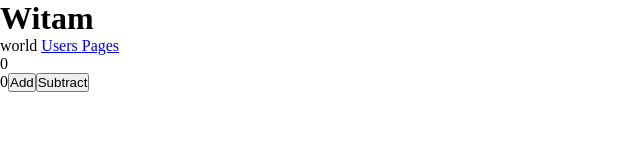
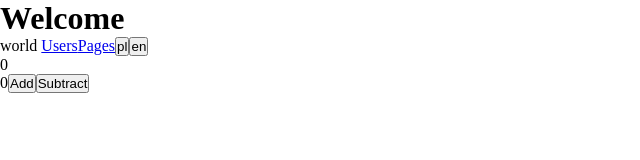
Before and after one commit to Mvtthew/nuxt3-testing-app, a Nuxt app: page / in a window 1280 px wide. Shown: the top 160 px of the page, without its empty margins (0-640 px from the left). Built offline with nearby package versions, Linux system fonts and the light colour scheme.

Commit message:
:wrench: Locales example

```diff
--- /dev/null
+++ b/composables/useLocales.ts
@@ -0,0 +1,24 @@
+import localesEn from '~~/locales/localesEn';
+import localesPl from '~~/locales/localesPl';
+
+export const useLocales = () => {
+
+    const locales = useState(
+        'locales',
+        () => localesEn,
+    );
+
+    const changeLocales = (localeCode: string) => {
+        switch (localeCode) {
+        case 'pl':
+            locales.value = localesPl;
+            break;
+        default:
+            locales.value = localesEn;
+            break;
+        }
+    };
+
+
+    return { locales, changeLocales };
+};
--- /dev/null
+++ b/locales/localesEn.ts
@@ -0,0 +1,5 @@
+export default {
+    welcome: 'Welcome',
+    users: 'Users',
+    pages: 'Pages',
+};
--- /dev/null
+++ b/locales/localesPl.ts
@@ -0,0 +1,5 @@
+export default {
+    welcome: 'Witam',
+    users: 'Użytkownicy',
+    pages: 'Strony',
+};
--- a/package.json
+++ b/package.json
@@ -12,7 +12,6 @@
         "typescript": "^4.5.4"
     },
     "dependencies": {
-    "@babel/eslint-parser": "^7.16.5",
         "@typescript-eslint/eslint-plugin": "^5.7.0",
         "eslint": "^8.4.1"
     }
--- a/pages/index.vue
+++ b/pages/index.vue
@@ -1,24 +1,34 @@
 <script setup lang="ts">
+
 useMeta({
     title: 'Index',
 });
 
 const conter = useCounter();
+const { locales, changeLocales } = useLocales();
 const { $hello } = useNuxtApp();
+
 </script>
 
 <template>
     <div>
-        <h1>Witam</h1>
+        <h1>{{ locales.welcome }}</h1>
         {{ $hello() }}
 
         <nuxt-link to="/users">
-            Users
+            {{ locales.users }}
         </nuxt-link>
 
         <nuxt-link to="/pages">
-            Pages
+            {{ locales.pages }}
         </nuxt-link>
+
+        <button @click=" changeLocales('pl')">
+            pl
+        </button>
+        <button @click=" changeLocales('en')">
+            en
+        </button>
 
         <counter-text :prop1="conter" />
         <counter-add-button />
```
Also changed, not shown: 1 other file (tests, documents, lock files or other folders). Lines whose indentation alone changed are shown as unchanged.
